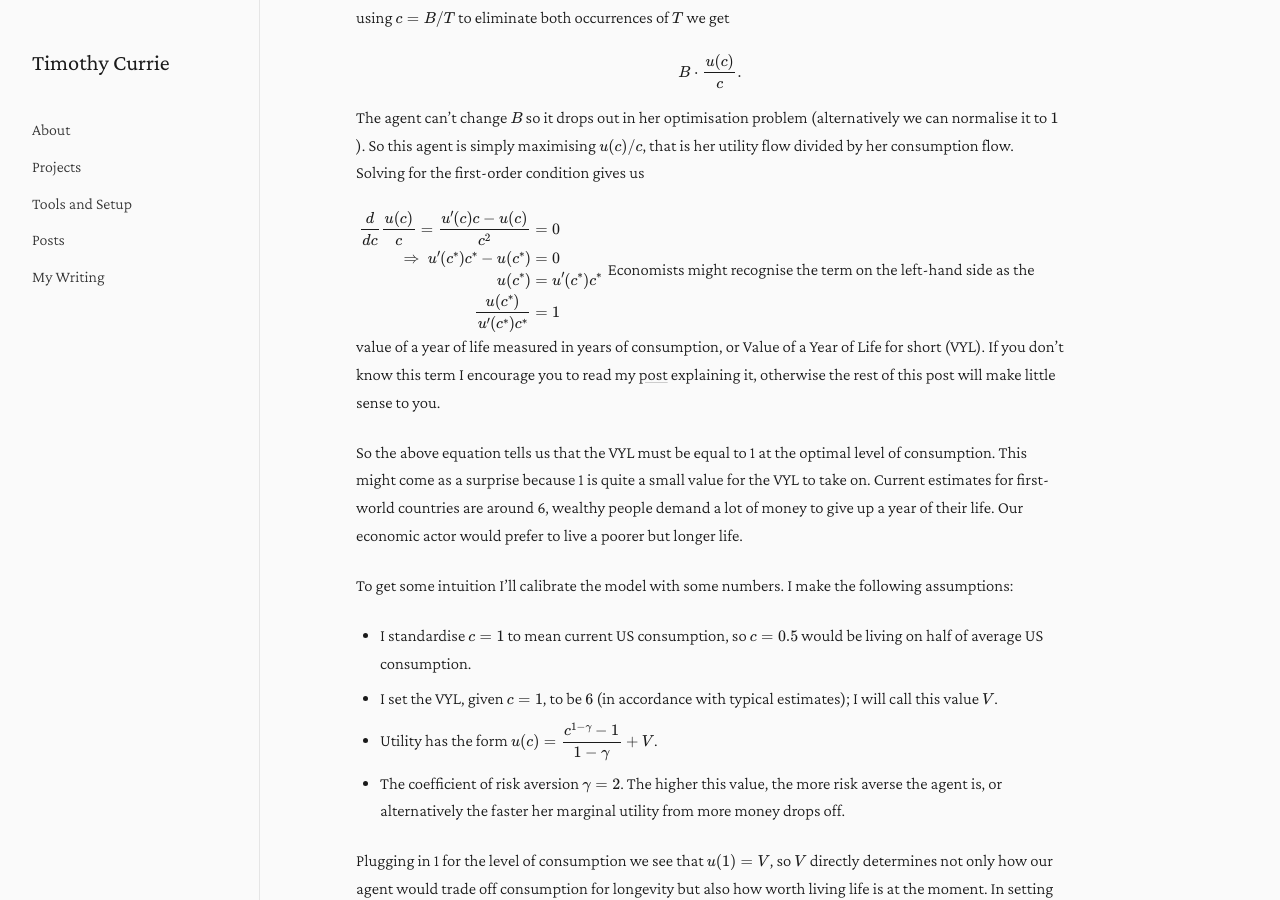
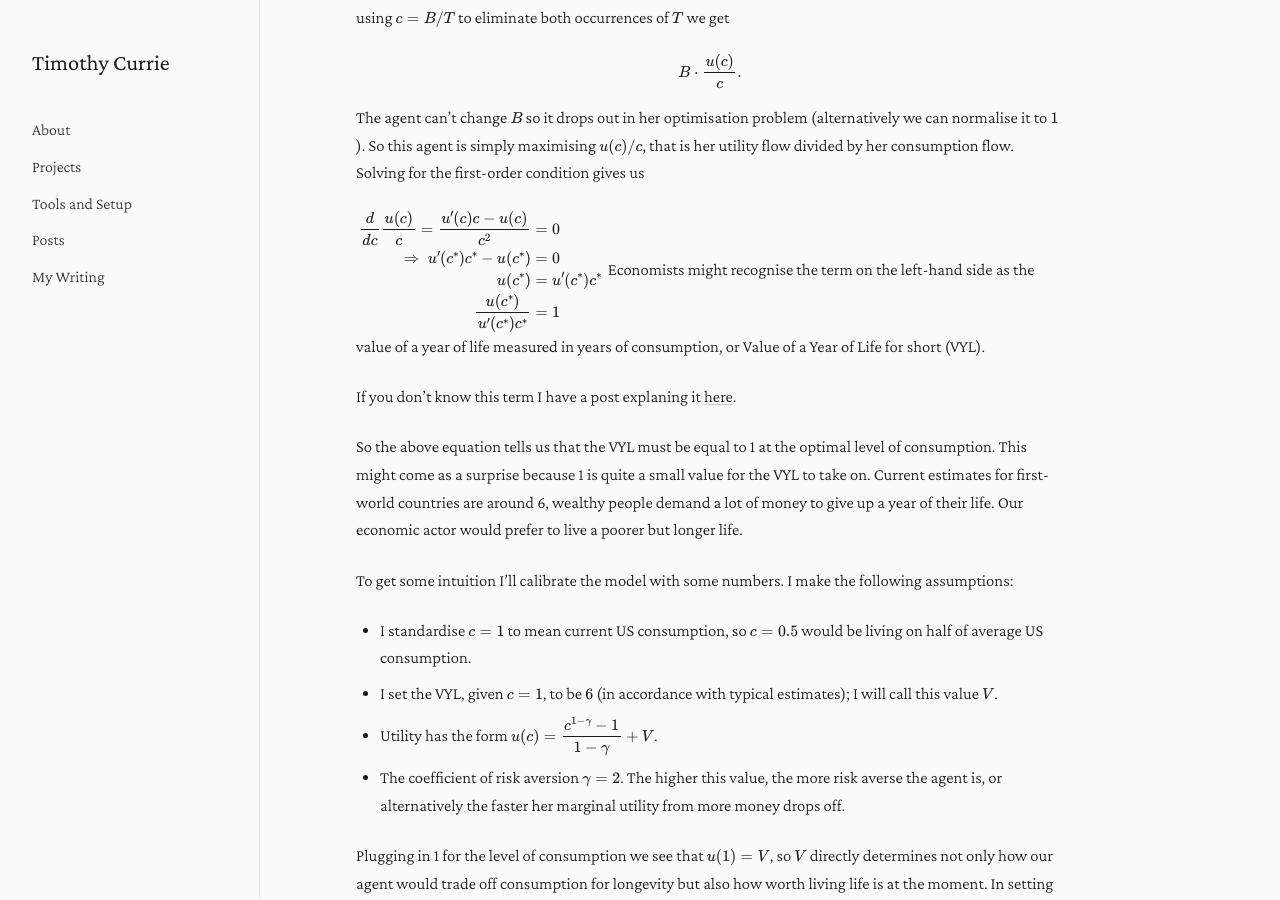
Before and after one commit to Tim2othy/ws, a Jekyll site: the page built from _posts/2026-07-23-how-long.md, in a window 1280 px wide and 900 px high, scrolled down 475 px. Built offline with Jekyll 4.4.1, drawn with Linux system fonts in a browser that asks for light colours.

Commit message:
correct link in how-long

```diff
--- a/_posts/2026-07-23-how-long.md
+++ b/_posts/2026-07-23-how-long.md
@@ -30,7 +30,8 @@ u(c^*)  &= u'(c^*)c^* \\
 \frac{u(c^*)}{u'(c^*)c^*} &= 1
 \end{aligned}$$
 Economists might recognise the term on the left-hand side as the value of a year of life measured in years of consumption, or Value of a Year of Life for short (VYL).
-If you don't know this term I encourage you to read my [post](statistical-value-of-life) explaining it, otherwise the rest of this post will make little sense to you.
+
+If you don't know this term I have a post explaning it [here](https://timothycurrie.com/vsl/).
 
 So the above equation tells us that the VYL must be equal to 1 at the optimal level of consumption.
 This might come as a surprise because 1 is quite a small value for the VYL to take on.
```
